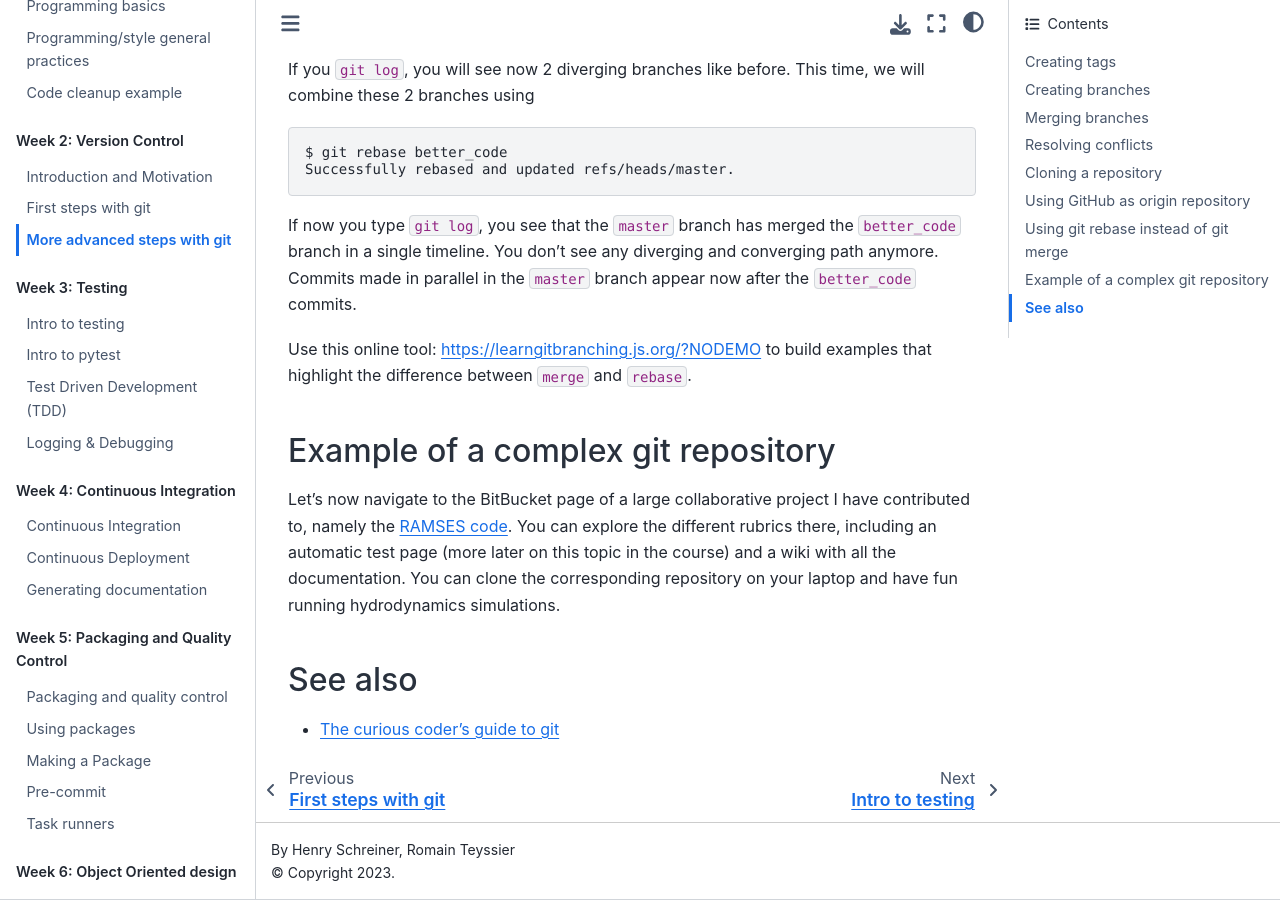
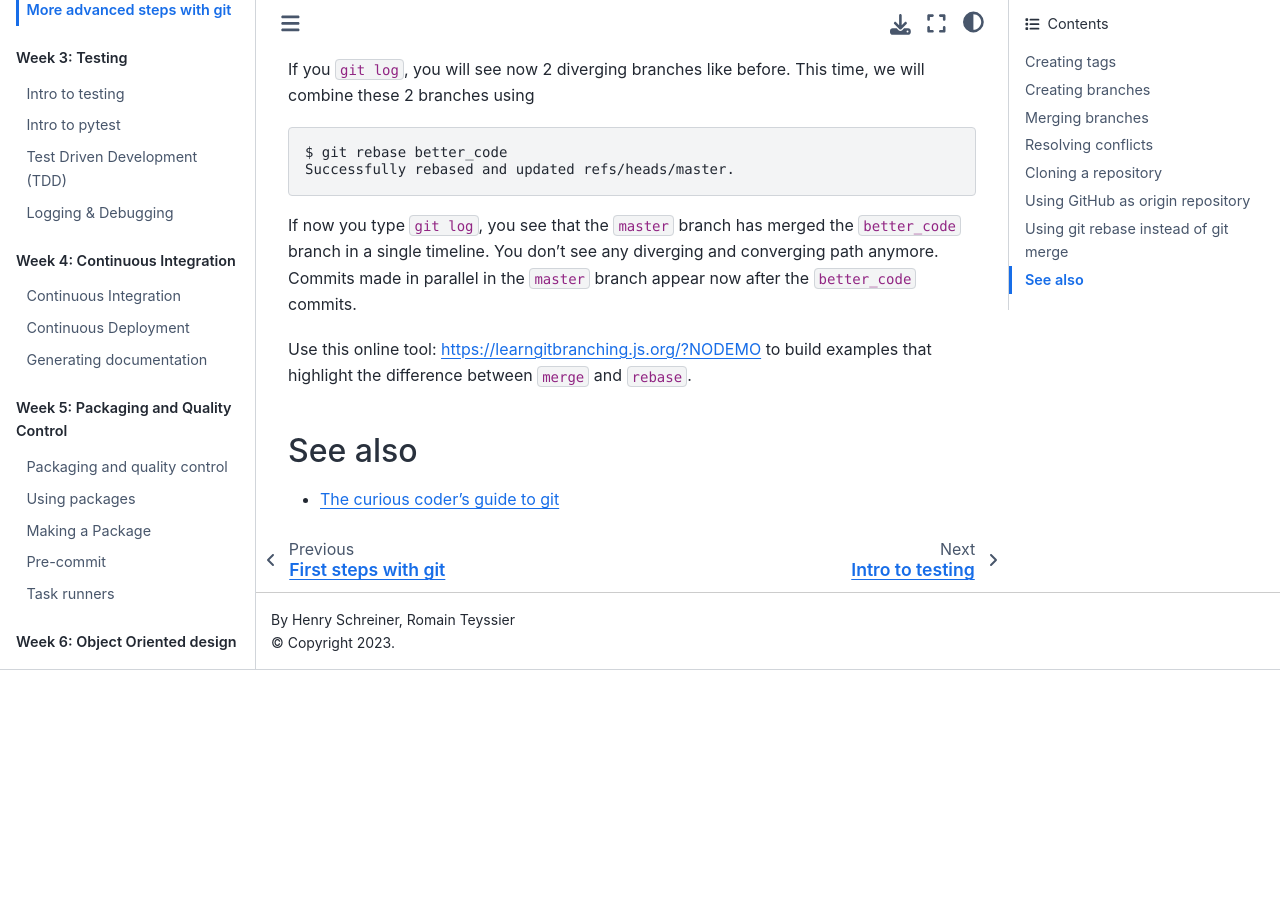
Before and after one commit to se-for-sci/se-for-sci.github.io, a Jupyter Book: the page built from content/week02/advanced_steps.md, in a window 1280 px wide and 900 px high, scrolled down 11203 px. Built offline with Jupyter Book 1.0.4 settings and Sphinx 7.4.7 and the Sphinx Book theme 1.1.4, drawn with Linux system fonts in a browser that asks for light colours; after the commit the page ends 11873 px from its top, so only the background shows below that.

```diff
--- a/content/week02/advanced_steps.md
+++ b/content/week02/advanced_steps.md
@@ -589,15 +589,6 @@
 
 Use this online tool: https://learngitbranching.js.org/?NODEMO to build examples that highlight the difference between `merge` and `rebase`.
 
-## Example of a complex git repository
-
-Let's now navigate to the BitBucket page of a large collaborative project I have
-contributed to, namely the [RAMSES code](https://bitbucket.org/rteyssie/ramses).
-You can explore the different rubrics there, including an automatic test page
-(more later on this topic in the course) and a wiki with all the documentation.
-You can clone the corresponding repository on your laptop and have fun running
-hydrodynamics simulations.
-
 ## See also
 
 - [The curious coder’s guide to git](https://matthew-brett.github.io/curious-git/index.html)
```
